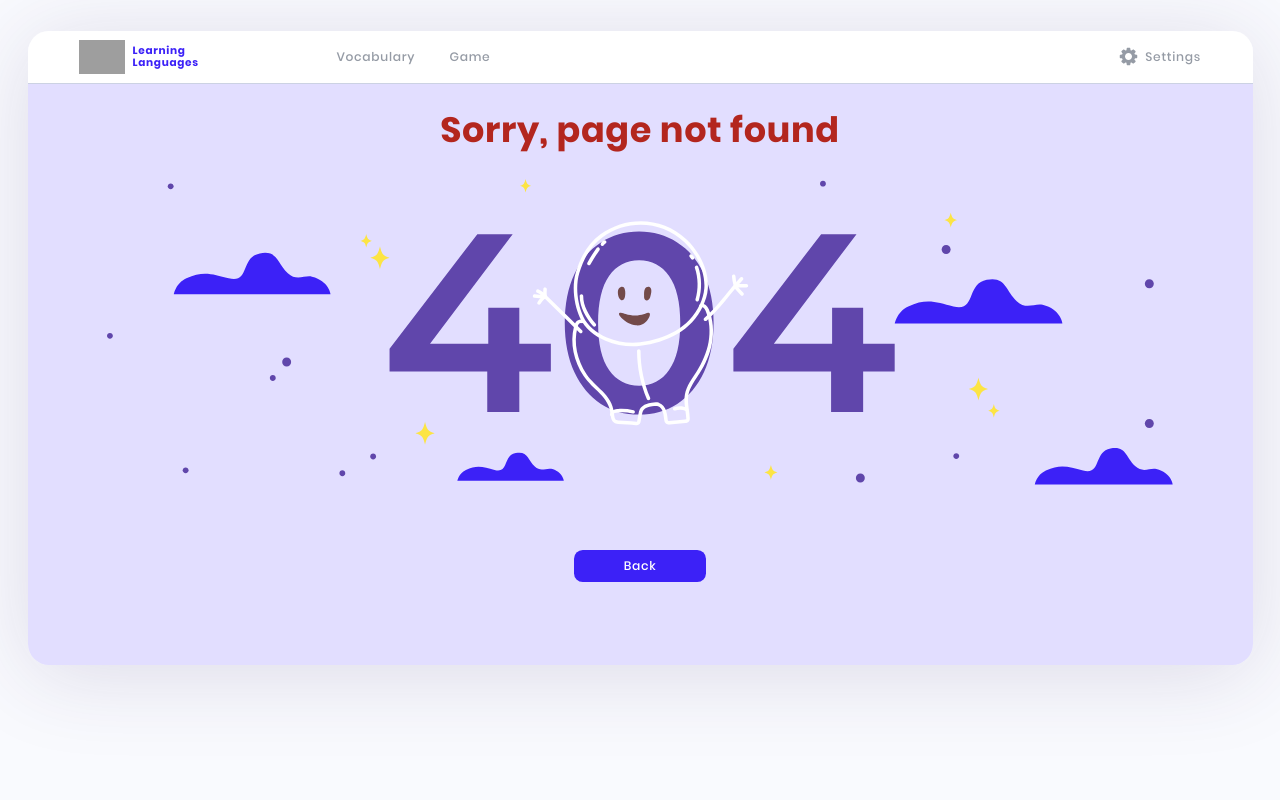
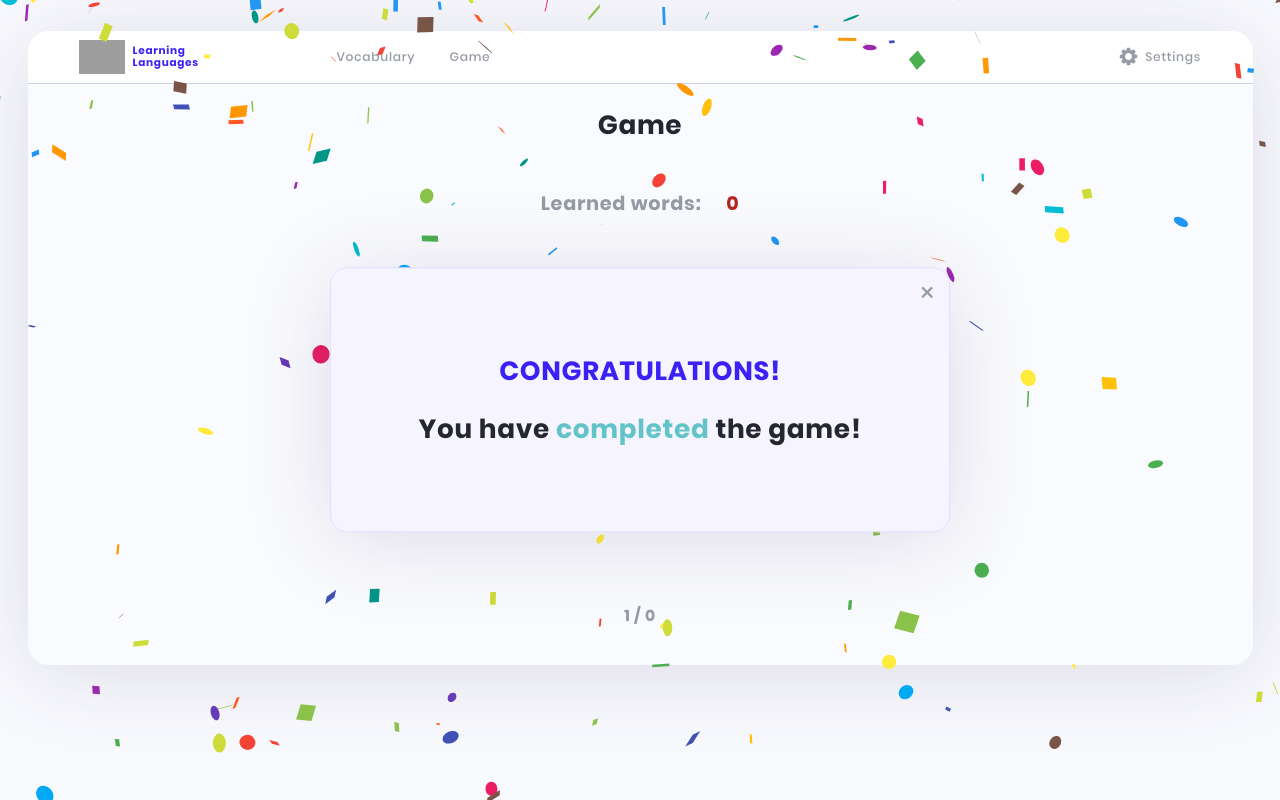
Before and after one commit to elencodes/project_learning-english-app, a React (Create React App) app: page /project_learning-english-app/game in a window 1280 px wide. Before the commit this address had no page. Built offline with nearby package versions, Linux system fonts and the light colour scheme; grey boxes are pictures that could not be loaded.

Commit message:
fixed Router and WordsStore

```diff
--- a/src/App.jsx
+++ b/src/App.jsx
@@ -8,18 +8,12 @@ import "./App.scss";
 function App() {
 	return (
 		<>
-			<Router>
+			<Router basename="/project_learning-english-app">
 				<div className="app">
 					<Header />
 					<Routes>
-						<Route
-							path="https://elencodes.github.io/project_learning-english-app/"
-							element={<VocabularyPage />}
-						/>
-						<Route
-							path="https://elencodes.github.io/project_learning-english-app/game"
-							element={<GamePage />}
-						/>
+						<Route path="/" element={<VocabularyPage />} />
+						<Route path="/game" element={<GamePage />} />
 						<Route path="*" element={<MissingPage />} />
 					</Routes>
 				</div>
```
